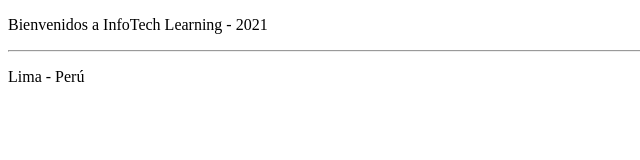
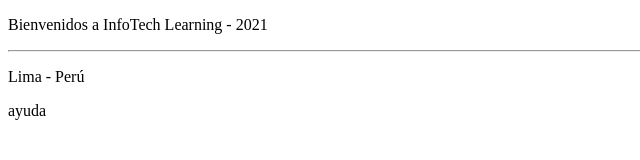
Before and after one commit to elinieves/elinieves.github.io, a plain HTML site: page index.html in a window 1280 px wide. Shown: the full height of the page, 0-640 px from the left. Drawn offline with Linux system fonts and the light colour scheme.

Commit message:
Versión 1

```diff
--- a/index.html
+++ b/index.html
@@ -10,5 +10,6 @@
     <p>Bienvenidos a InfoTech Learning - 2021</p>
     <hr>
     <p>Lima - Perú<p>
+        <p>ayuda</p>
 </body>
 </html>
```
